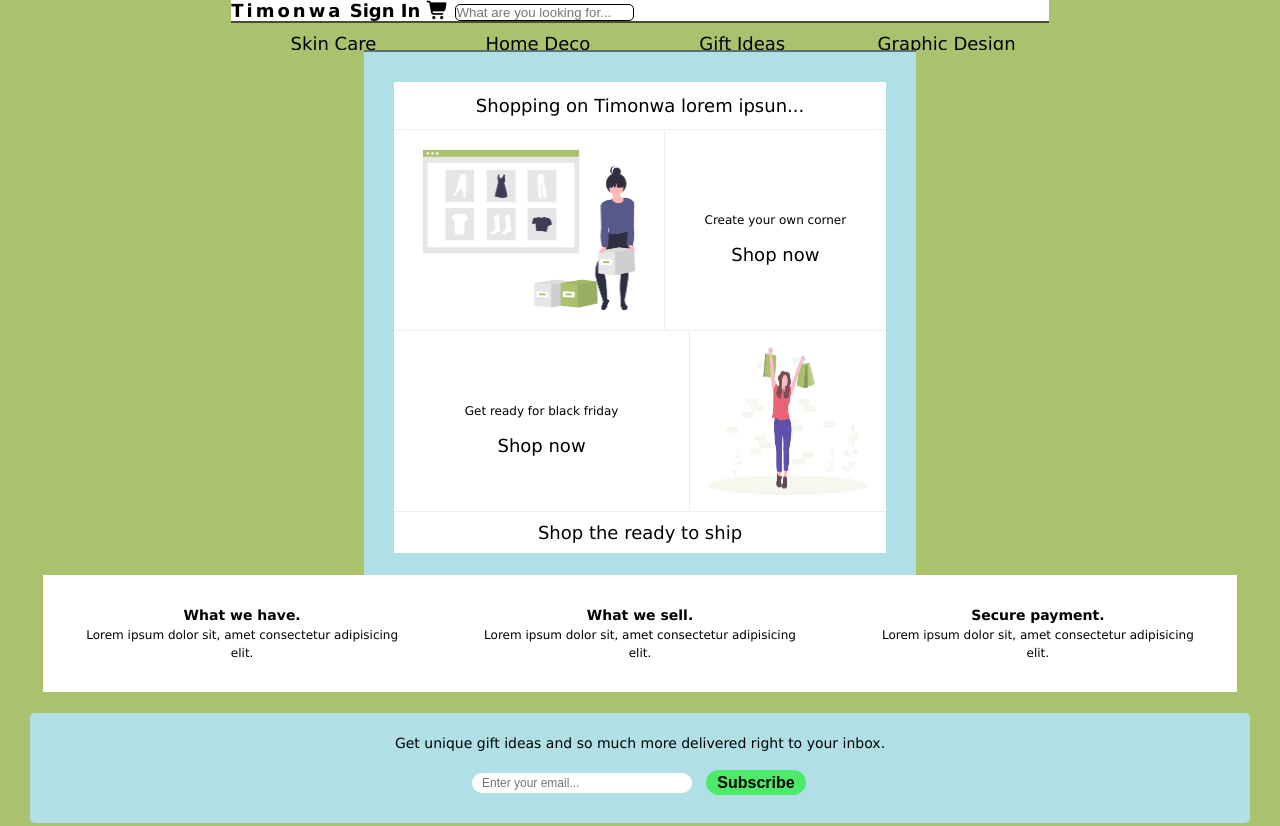
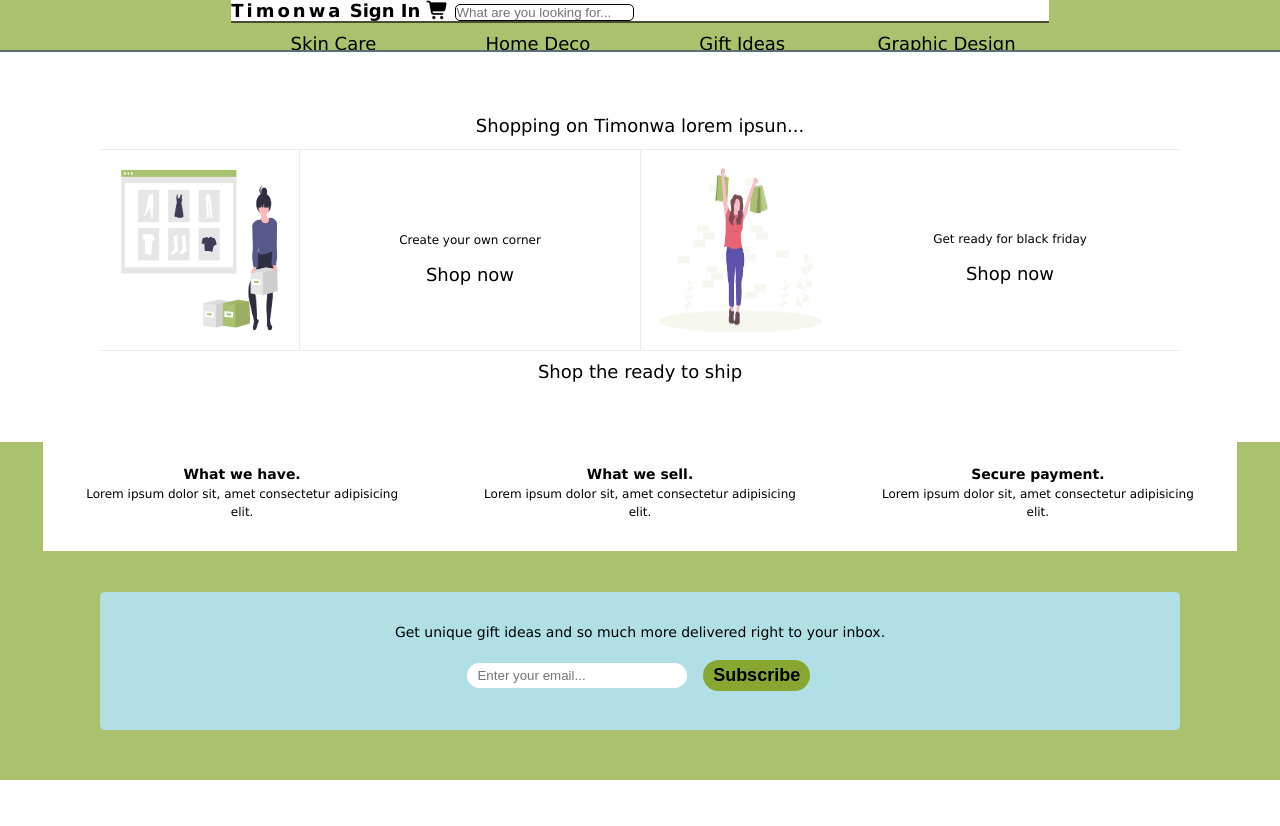
Before and after one commit to Timonwa/Tim-hub, a plain HTML site: page index.html in a window 1280 px wide. Shown: the top 826 px of the page. Drawn offline with Linux system fonts and the light colour scheme.

Commit message:
made edits to the subscription inputs,made edits to the header adverts, edited the media query, made the footer links clickable.

```diff
--- a/css/media-query.css
+++ b/css/media-query.css
@@ -1,4 +1,14 @@
+@media screen and (max-width: 320px) {
+  .flex > main > div {
+    padding-left: 10px;
+    padding-right: 10px;
+  }
+}
 @media screen and (min-width: 700px) {
+  :root {
+    --section-div-margin: 30px;
+    --section-div-padding: 20px 70px;
+  }
   .flex > nav > .nav1 > .home {
     -webkit-box-ordinal-group: 1;
     -ms-flex-order: 0;
@@ -99,16 +109,33 @@
   .flex > nav > .menu > .nav-links > li > a:active {
     font-size: 16px;
   }
-  .flex > header >div .ad1 > img{
+  .flex > header {
+  background-color: #fff;
+}
+  .flex > header > div .ad1 > img {
     height: 200px;
+  }
+
+  .flex > header > div .ad2 > img {
+    height: 180px;
+  }
+.flex > .offers {
+  display: none;
 }
-
-.flex > header > div .ad2 > img{
-    height: 180px;
+  .flex > .subscription {
+  width: calc(100vw - 200px);
 }
+  .flex > .sections > div > div > a,
+  .flex > .recent-post > div > div a {
+    margin: 20px;
+  }
 }
 
 @media screen and (min-width: 1000px) {
+  :root {
+    --section-div-margin: 30px;
+    --section-div-padding: 20px 100px;
+  }
   .flex > nav > .nav1 > .home {
     -webkit-box-flex: 1;
     -ms-flex: 1 1 10%;
@@ -139,4 +166,8 @@
     bottom: 0;
     animation: none;
   }
+    .flex > .subscription {
+  margin-top: 50px;
+  margin-bottom: 50px;
 }
+}
--- a/css/style2.css
+++ b/css/style2.css
@@ -1,26 +1,5 @@
 /*! root file */
 :root {
-  /** variables */
-  /* main  background colors */
-  /* --main-bg-white: rgb(255, 255, 255);
-  --main-bg-light-blue: rgb(176, 224, 230);
-  --main-bg-dark-green: rgba(135, 167, 48, 0.7);
-  --main-bg-dark-blue: rgb(93, 111, 114);
-  border colors
-  --border-color-dark-green: rgb(71, 77, 55);
-  --border-color-light-blue: rgb(148, 184, 189);
-  --border-color-dark-blue: rgb(133, 158, 161);
-  --discription-btn-bdr-color: rgb(130, 164, 168);
-  --subscribe-btn-bg: rgba(60, 236, 83, 0.849);
-  --black-color: #000;
-  hover colors
-  --brown: brown;
-  --navlink-hover: rgb(88, 146, 93);
-  --light-green: rgba(135, 167, 48);
-  --dark-blue: rgba(176, 184, 230, 0.534);
-  shadow
-  --shadow-color: rgb(189, 188, 188); */
-
   /** variables */
   /* main colors */
   --main-bg-white: rgb(255, 255, 255);
@@ -34,7 +13,7 @@
   --border-color-dark-blue2: rgb(130, 164, 168);
   --border-color-dark-green: rgb(71, 77, 55);
   /* other colors */
-  --subscribe-btn-bg: rgba(60, 236, 83, 0.849);
+  --subscribe-btn-bg: rgba(135, 167, 48);
   --subscribe-btn-hover: rgb(165, 42, 42);
   --navlink-hover: rgb(88, 146, 93);
   --shadow-color: rgb(189, 188, 188);
@@ -171,6 +150,11 @@ a:active,
 a:visited {
   text-decoration: none;
   color: var(--black-color);
+  cursor:pointer;
+}
+/* button */
+button{
+  cursor: pointer;
 }
 /* list */
 ul {
@@ -261,7 +245,7 @@ ul {
   width: calc(100vw - 60px);
 }
 .flex > .subscription > div {
-  padding: var(--section-div-padding);
+  padding: 30px 20px;
   display: flex;
   flex-direction: column;
   align-items: center;
@@ -278,25 +262,22 @@ ul {
   justify-content: center;
   align-items: center;
 }
-.flex > .subscription > div > div> input {
+.flex > .subscription > div > div > input {
   margin: 0.5em;
-  padding: 0 10px;
+  padding: 5px 10px;
   border-radius: 20px;
-  height: 20px;
   border-style: none;
-  font-size: 12px;
   width: 220px;
 }
 .flex > .subscription > div > div > button {
   margin: 0.5em;
   padding: 0 10px;
   border-radius: 20px;
-  height: 25px;
   border-style: none;
   background-color: var(--subscribe-btn-bg);
   font-weight: 600;
-  font-size: 16px;
-  width: 100px;
+  font-size: 18px;
+  padding: 5px 10px;
 }
 /* recent post */
 .flex > main {
@@ -312,13 +293,11 @@ ul {
   margin-left: 0;
   margin-right: 0;
   padding: var(--section-div-padding);
-  padding-left: 10px;
-  padding-right: 10px;
 }
 .flex > .recent-post > div > h3 {
   text-align: center;
 }
-.flex > .recent-post > div >div {
+.flex > .recent-post > div > div {
   display: flex;
   flex-direction: row;
   flex-wrap: wrap;
@@ -359,14 +338,14 @@ ul {
 .flex > .sections > h3 {
   text-align: center;
 }
-.flex > .sections > div > div  {
+.flex > .sections > div > div {
   display: flex;
   flex-direction: row;
   flex-wrap: wrap;
   justify-content: center;
   align-items: center;
 }
-.flex > .sections > div > div >a {
+.flex > .sections > div > div > a {
   /* height: max-content; */
   width: 130px;
   display: flex;
@@ -378,14 +357,14 @@ ul {
   color: #000000;
   margin: 10px;
 }
-.flex > .sections > div >div > a > img {
+.flex > .sections > div > div > a > img {
   width: 130px;
   height: 140px;
   border-top-left-radius: 5px;
   border-top-right-radius: 5px;
   box-shadow: 0px 0px 2px var(--shadow-color);
 }
-.flex > .sections > div> div> a > p {
+.flex > .sections > div > div > a > p {
   font-weight: 500;
   box-shadow: 0px 0px 2px var(--shadow-color);
   border-bottom-left-radius: 5px;
--- a/homepage-header-advert.css
+++ b/homepage-header-advert.css
@@ -1,70 +1,87 @@
 .flex > header {
   display: flex;
-  flex-wrap: wrap;
-  text-align: center;
+  justify-content: center;
+  align-items: center;
+  width: 100%;
   background-color: var(--main-bg-light-blue);
   border-top: var(--main-bg-dark-blue) solid 2px;
 }
 
-.flex > header > div {
+.flex > header > div > div.cntr {
   margin: var(--section-div-margin);
   display: flex;
-  flex-direction: column;
+  flex-direction: row;
+  flex-wrap: wrap;
   background-color: var(--main-bg-white);
 }
-.flex > header > div p {
+.flex > header > div > div p {
   margin: 0;
   padding: 10px;
   font-weight: 300;
+  width: 100%;
 }
 
-.flex > header > div >div {
+.flex > header > div > div > div {
+  width: 100%;
   display: flex;
   flex-direction: row;
   justify-content: center;
   align-items: center;
   border-top: rgb(243, 235, 235) solid 1px;
 }
-.flex > header > div div> div {
+.flex > header > div > div> div > div {
   display: flex;
   flex-direction: column;
   justify-content: center;
   align-items: center;
   padding: 20px;
   margin: auto;
+  text-align: center;
 }
 
-.flex > header > div .ad1 > img {
-  float: left;
+.flex > header > div > div .ad1 > img {
   width: 55%;
   height: 120px;
   border-right: rgb(243, 235, 235) solid 1px;
 }
 
-.flex > header > div .ad2 > img {
-  float: right;
+.flex > header > div > div .ad2 > img {
   width: 40%;
   height: 100px;
   border-left: rgb(243, 235, 235) solid 1px;
 }
 
-.flex > header > div .ad3 {
+.flex > header > div > div .ad3 {
+  width: 100%;
   padding: 10px;
 }
 
-.flex > header > div div > p {
+.flex > header > div > div div > p {
   padding: 0 15px;
   margin: 15px 0;
   font-size: 12px;
 }
 
 @media (min-width: 700px) {
-  .flex > header > .ad1,
-  .flex > header > .ad2 {
+  .flex > header > div > div > div {
     width: 50%;
   }
-
-  .flex > header > .ad2 > img {
-    float: left;
+  .flex > header > div > div.cntr {
+    margin: 50px 70px;
+  }
+  .flex > header > div > div .ad2 {
+    flex-direction: row-reverse;
+    height: 200px;
+  }
+  .flex > header > div > div .ad1 > img,
+  .flex > header > div > div .ad2 > img {
+    width: 200px;
+    height: 200px;
   }
 }
+
+@media (min-width: 1000px) {
+  .flex > header > div > div.cntr {
+    margin: 50px 100px;
+  }
+}
--- a/index.html
+++ b/index.html
@@ -46,6 +46,7 @@
 
       <header>
         <div>
+          <div class="cntr">
             <p>Shopping on Timonwa lorem ipsun...</p>
             <div class="ad1">
               <img src="img/web_shopping.png" alt="own" title="own" />
@@ -63,6 +64,7 @@
             </div>
             <div class="ad3">
               <a href="#">Shop the ready to ship</a>
+            </div>
           </div>
         </div>
       </header>
@@ -126,14 +128,6 @@
               <p href="#">USD $27.23</p>
             </a>
             <a class="product-link" href="#">
-              <img src="img/high-heels.jpg" alt="own" title="own" />
-              <p href="#">USD $500</p>
-            </a>
-            <a class="product-link" href="#">
-              <img src="img/ring-set.jpg" alt="own" title="own" />
-              <p href="#">USD $50.20</p>
-            </a>
-            <a class="product-link" href="#">
               <img src="img/cream-set.jpg" alt="own" title="own" />
               <p href="#">USD $34</p>
             </a>
@@ -165,14 +159,14 @@
               <img src="img/cosmetics1.jpg" alt="own" title="own" />
               <p>Cosmetic Sets</p>
             </a>
-            <a class="product-link" href="#">
+            <!-- <a class="product-link" href="#">
               <img src="img/sticker1.jpg" alt="own" title="own" />
               <p>Cartoon Graphics</p>
             </a>
             <a class="product-link" href="#">
               <img src="img/phone-pouch.jpg" alt="own" title="own" />
               <p>Mobile Assessories</p>
-            </a>
+            </a> -->
             <a class="product-link" href="#">
               <img src="img/press-pins.jpg" alt="own" title="own" />
               <p>Customizables</p>
@@ -221,26 +215,26 @@
       <footer>
         <section class="contact-info">
           <ul>
-            <li>Shop</li>
-            <li>Sell</li>
-            <li>About</li>
-            <li>Help</li>
+            <li><a href="#">Shop</a></li>
+            <li><a href="#">Sell</a></li>
+            <li><a href="#">About</a></li>
+            <li><a href="#">Help</a></li>
           </ul>
 
           <ul>
             <li>
               <a class="socials" alt="instagram handle" href="#"
-                ><i class="fab fa-instagram-square"></i
+                ><i class="fab fa-instagram"></i
+              ></a>
+            </li>
+            <li>
+              <a class="socials" alt="twitter handle" href="#"
+                ><i class="fab fa-twitter-square"></i
               ></a>
             </li>
             <li>
               <a class="socials" alt="facebook handle" href="#"
                 ><i class="fab fa-facebook-square"></i
-              ></a>
-            </li>
-            <li>
-              <a class="socials" alt="twitter handle" href="#"
-                ><i class="fab fa-twitter-square"></i
               ></a>
             </li>
             <li>
```
Lines whose indentation alone changed are shown as unchanged.
